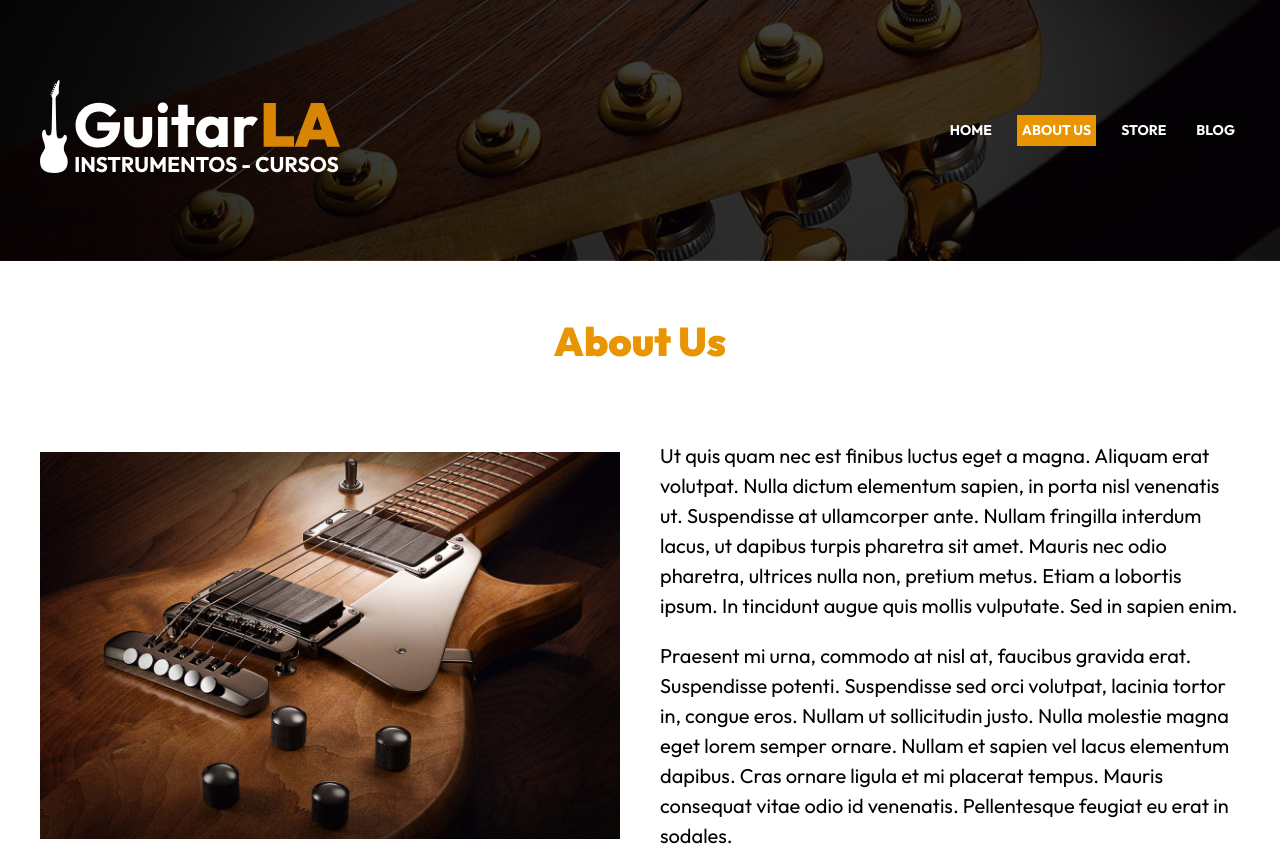
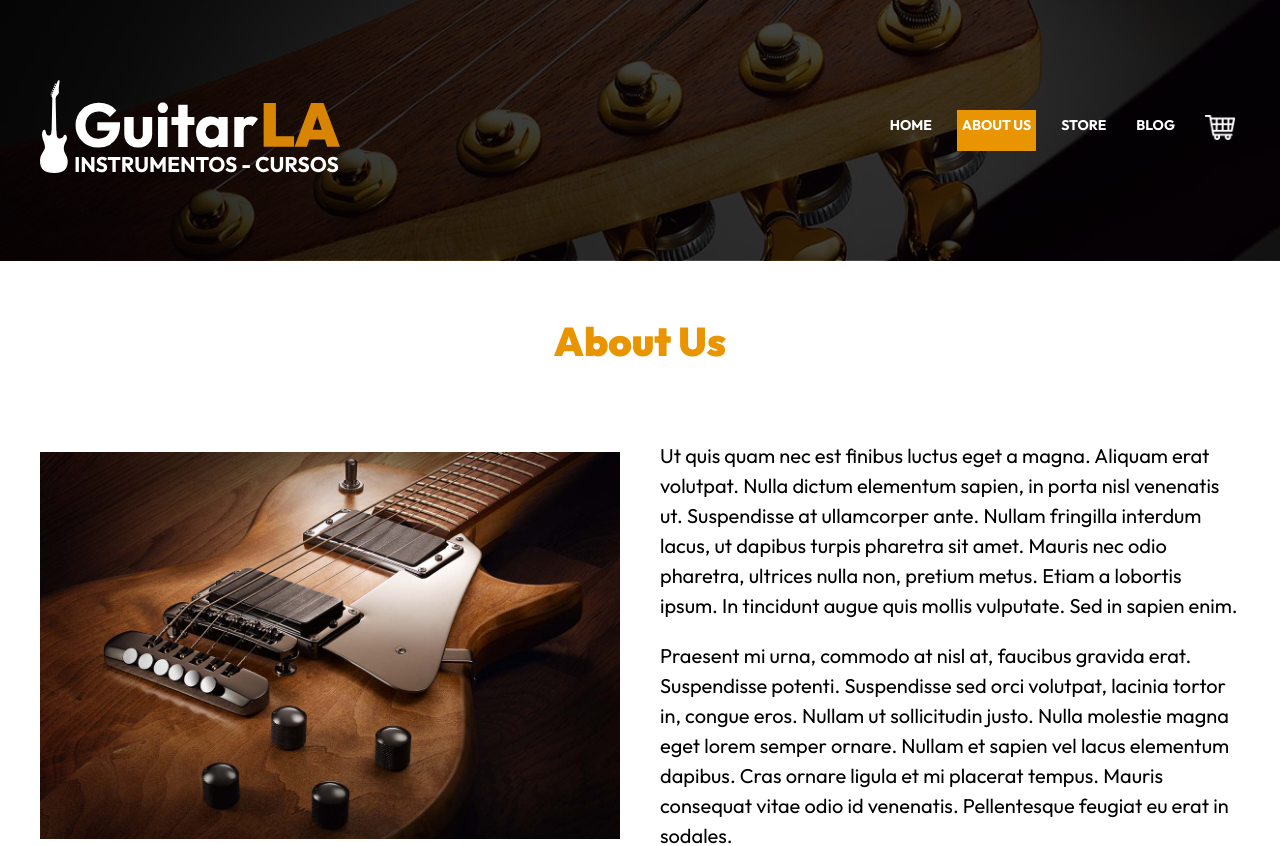
Before and after one commit to Inmacc96/guitarLA-NextJS, a Next.js app: page /aboutus in a window 1280 px wide. Shown: the top 846 px of the page. Built offline with nearby package versions, Linux system fonts and the light colour scheme.

Commit message:
Add cart icon to header navigation

```diff
--- a/components/Header.jsx
+++ b/components/Header.jsx
@@ -38,6 +38,12 @@ const Header = () => {
           >
             Blog
           </Link>
+          <Link
+            href="/cart"
+            className={router.pathname === "/cart" ? styles.active : ""}
+          >
+            <Image src="/img/cart.png" width={30} height={25} alt="cart icon" />
+          </Link>
         </nav>
       </div>
     </header>
```
